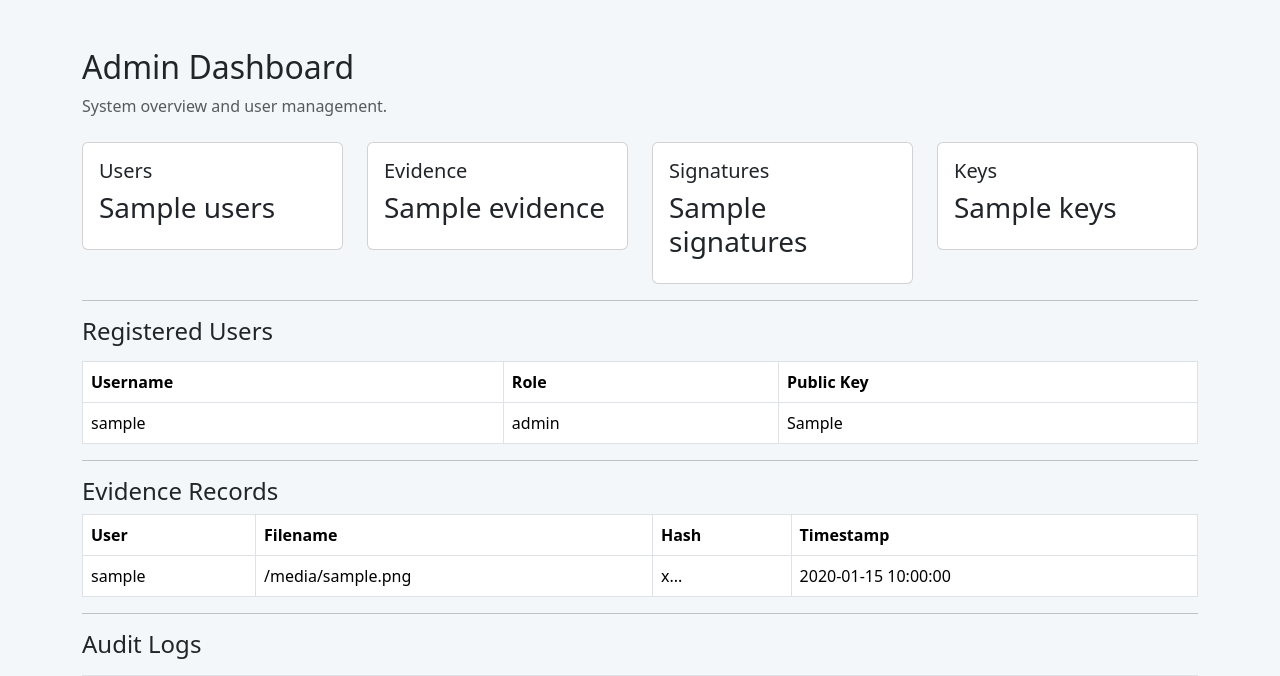
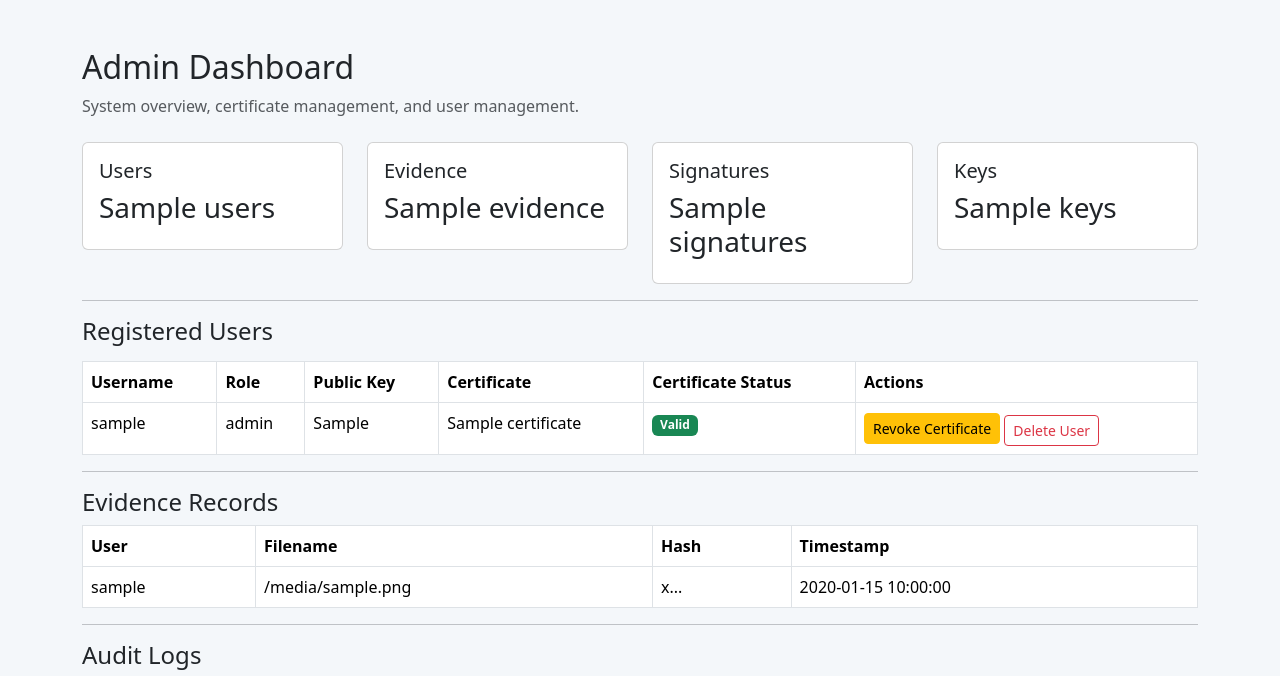
Before and after one commit to Lekhanath-Bhattarai/chainproof-digital-evidence-verification, a Flask app: template templates/admin.html in a window 1280 px wide. Shown: the part 56-732 px from the top of the page. Run offline with Flask 3, Linux system fonts and the light colour scheme; the template is opened without the code that fills it: most values are stand-ins (such as "Sample title", 1, 10 or a date in 2020).

Commit message:
Add certificate revocation and admin user management

```diff
--- a/app/user_manager.py
+++ b/app/user_manager.py
@@ -53,3 +53,24 @@ def authenticate_user(username, password):
 def get_user(username):
     users = load_users()
     return users.get(username)
+
+def revoke_certificate(username):
+    users = load_users()
+
+    if username not in users:
+        return False
+
+    users[username]["certificate_status"] = "revoked"
+
+    save_users(users)
+    return True
+
+def delete_user(username):
+    users = load_users()
+
+    if username not in users:
+        return False
+
+    del users[username]
+    save_users(users)
+    return True
--- a/main.py
+++ b/main.py
@@ -5,7 +5,7 @@ from werkzeug.utils import secure_filename
 from app.hashing import generate_sha256
 from app.key_manager import generate_user_keys
 from app.certificate_manager import issue_user_certificate
-from app.user_manager import register_user, authenticate_user, get_user
+from app.user_manager import (register_user, authenticate_user, get_user, revoke_certificate, delete_user)
 from app.signing import sign_file
 from app.verification import verify_signature, validate_certificate
 from app.evidence_manager import add_record, load_records
@@ -262,6 +262,36 @@ def admin():
         logs=logs
     )
 
+@app.route("/revoke/<username>")
+def revoke_user_certificate(username):
+    if session.get("role") != "admin":
+        return redirect(url_for("login"))
+
+    if revoke_certificate(username):
+        add_log(
+            session["username"],
+            "Certificate Revoked",
+            f"Certificate for user '{username}' was revoked"
+        )
+
+    return redirect(url_for("admin"))
+
+@app.route("/delete-user/<username>")
+def delete_user_route(username):
+    if session.get("role") != "admin":
+        return redirect(url_for("login"))
+
+    if username == session.get("username"):
+        return redirect(url_for("admin"))
+
+    if delete_user(username):
+        add_log(
+            session["username"],
+            "User Deleted",
+            f"User '{username}' was deleted by admin"
+        )
+
+    return redirect(url_for("admin"))
 
 if __name__ == "__main__":
     app.run(debug=True)
--- a/templates/admin.html
+++ b/templates/admin.html
@@ -4,7 +4,7 @@
 
 <h2>Admin Dashboard</h2>
 
-<p class="text-muted">System overview and user management.</p>
+<p class="text-muted">System overview, certificate management, and user management.</p>
 
 <div class="row mt-4">
     <div class="col-md-3"><div class="card p-3"><h5>Users</h5><h3>{{ stats.users }}</h3></div></div>
@@ -23,14 +23,49 @@
             <th>Username</th>
             <th>Role</th>
             <th>Public Key</th>
+            <th>Certificate</th>
+            <th>Certificate Status</th>
+            <th>Actions</th>
         </tr>
     </thead>
+
     <tbody>
         {% for username, data in users.items() %}
         <tr>
             <td>{{ username }}</td>
             <td>{{ data.role }}</td>
             <td>{{ data.public_key }}</td>
+            <td>{{ data.certificate }}</td>
+
+            <td>
+                {% if data.certificate_status == "valid" %}
+                    <span class="badge bg-success">Valid</span>
+                {% else %}
+                    <span class="badge bg-danger">Revoked</span>
+                {% endif %}
+            </td>
+
+            <td>
+                {% if data.certificate_status == "valid" %}
+                    <a href="/revoke/{{ username }}" class="btn btn-sm btn-warning">
+                        Revoke Certificate
+                    </a>
+                {% else %}
+                    <button class="btn btn-sm btn-secondary" disabled>
+                        Already Revoked
+                    </button>
+                {% endif %}
+
+                {% if username != session.get("username") %}
+                    <a href="/delete-user/{{ username }}" class="btn btn-sm btn-outline-danger mt-1">
+                        Delete User
+                    </a>
+                {% else %}
+                    <button class="btn btn-sm btn-outline-secondary mt-1" disabled>
+                        Current Admin
+                    </button>
+                {% endif %}
+            </td>
         </tr>
         {% endfor %}
     </tbody>
```
